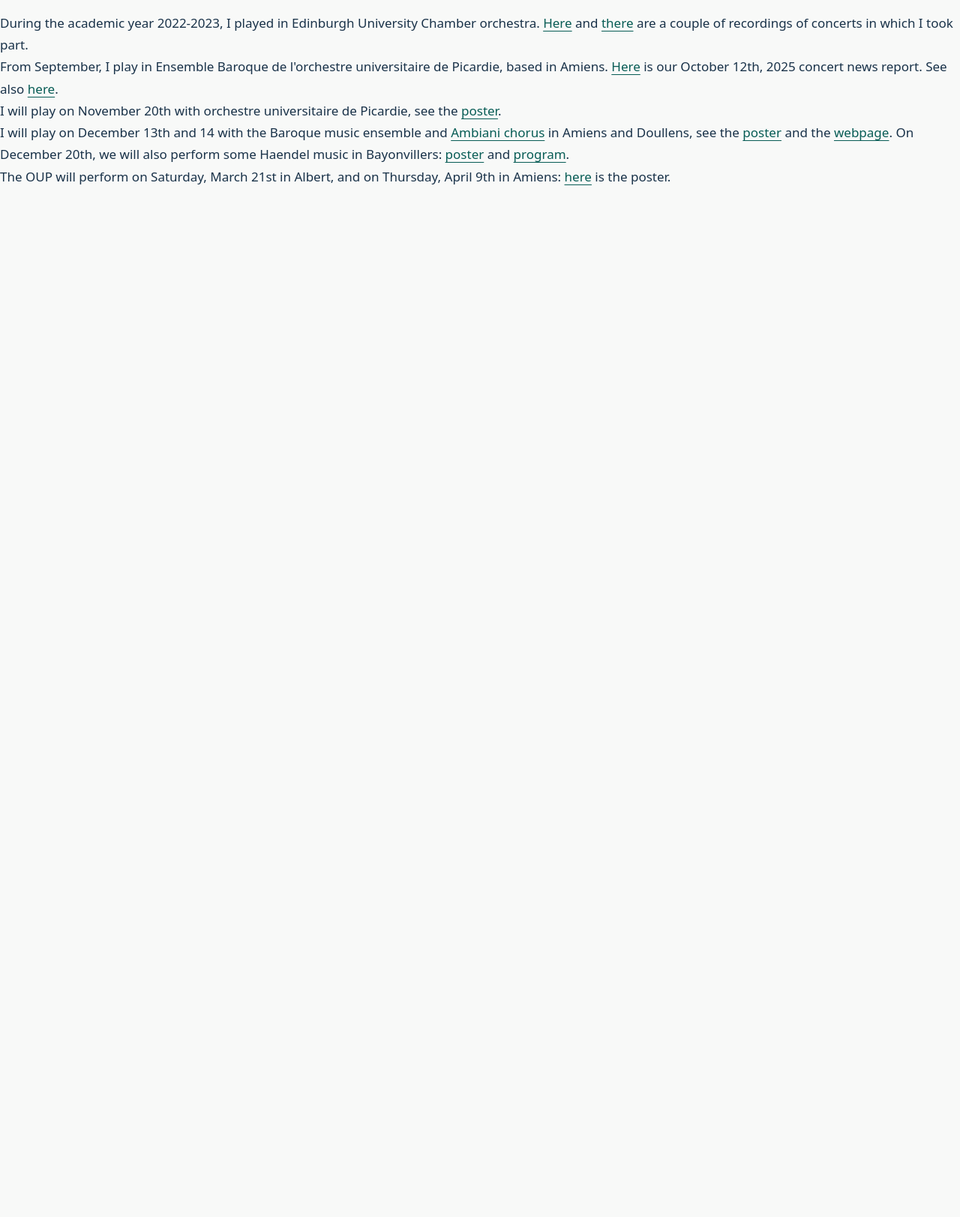
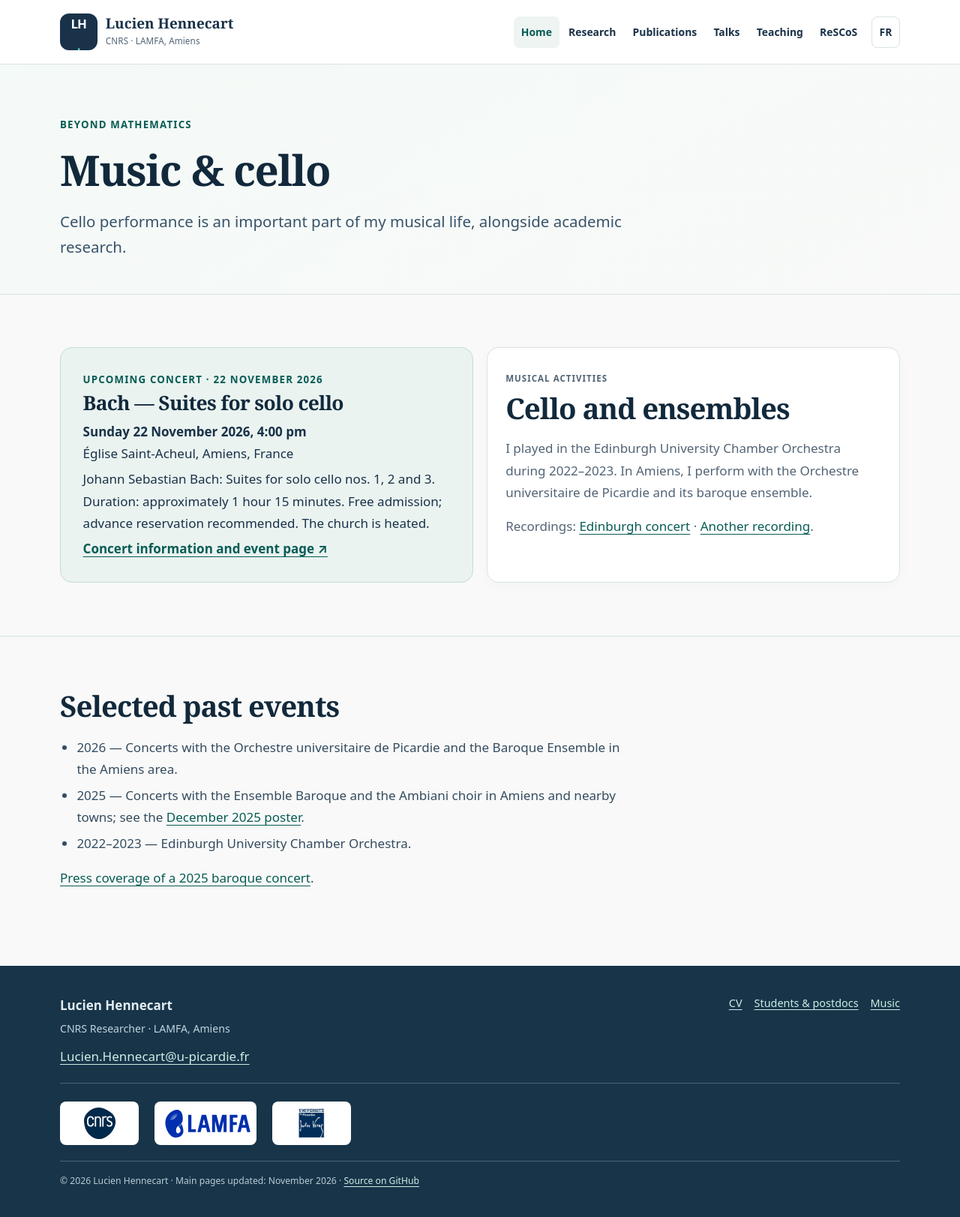
Before and after one commit to hennlu/hennlu.github.io, a Jekyll site: the page built from music.html, in a window 1280 px wide. Shown: the whole page at 75% size. Built offline with Jekyll 4.4.1, drawn with Linux system fonts in a browser that asks for light colours; before the commit the page ends 900 px from its top, so only the background shows below that.

Commit message:
Refresh bilingual CV and music pages, including November Bach recital

```diff
--- /dev/null
+++ b/cv.html
@@ -0,0 +1,29 @@
+---
+layout: default
+title: "Academic curriculum vitae"
+description: "Lucien Hennecart: academic appointments, education, research interests, grants, publications and scientific activities."
+lang: en
+nav: home
+alternate: /cv-fr.html
+---
+<section class="page-intro"><div class="container"><p class="eyebrow">Academic profile</p><h1>Curriculum vitae</h1><p class="lead">Lucien Hennecart · CNRS researcher · LAMFA, Université de Picardie Jules Verne, Amiens</p></div></section>
+<section class="section"><div class="container"><div class="prose"><p><strong>Contact:</strong> <a href="mailto:Lucien.Hennecart@u-picardie.fr">Lucien.Hennecart@u-picardie.fr</a> · LAMFA, 33 rue Saint-Leu, 80000 Amiens, France.</p>{% include profile-links.html %}
+<h2>Appointments</h2><ul class="timeline">
+<li><time>2024–present</time><div><strong>Chargé de recherche (CR), CNRS</strong><br>LAMFA, Université de Picardie Jules Verne, Amiens (since December 2024).</div></li>
+<li><time>2021–2024</time><div><strong>Postdoctoral researcher</strong><br>School of Mathematics, University of Edinburgh; research with Ben Davison.</div></li>
+<li><time>Jan–May 2024</time><div><strong>Uhlenbeck postdoctoral fellow</strong><br>Simons Laufer Mathematical Sciences Institute (SLMath), Berkeley.</div></li>
+</ul>
+<h2>Education</h2><ul class="timeline">
+<li><time>2018–2021</time><div><strong>PhD in mathematics</strong>, Université Paris-Saclay (Orsay), supervised by Olivier Schiffmann; defended 13 July 2021.</div></li>
+<li><time>2017–2018</time><div><strong>M2 Arithmétique, Analyse, Géométrie</strong>, Université Paris-Saclay.</div></li>
+<li><time>2017</time><div><strong>Agrégation de mathématiques</strong>, rank 5.</div></li>
+<li><time>2014–2018</time><div><strong>École normale supérieure de Rennes</strong>.</div></li>
+</ul>
+<h2>Research interests</h2><p>Geometric representation theory; cohomological Hall algebras; BPS Lie algebras and invariants; moduli stacks; Calabi–Yau categories; nonabelian Hodge theory; quiver representations.</p>
+<h2>Research funding</h2><p><strong>ANR JCJC ReSCoS</strong> (principal investigator), 2027–2031, funded by the Agence nationale de la recherche. <a href="/anr.html">Project information</a>.</p>
+<h2>Selected recent publications</h2><p><a href="/publications.html">Full bibliography with links to arXiv and journals</a>.</p></div>
+{% include paper-list.html limit=6 %}
+<div class="prose"><h2>Scientific organization</h2><p>Co-organizer of the GAT seminar at LAMFA (since 2025); of the GRAAL meetings between Amiens and Lille (since 2026); and of the Workshop on Geometric Representation Theory in Amiens (June–July 2026). Previously co-organized the EGRET seminar in Edinburgh and scientific events at SLMath and on the Isle of Skye.</p>
+<h2>Teaching</h2><p>Advanced course on perverse sheaves (M2 Mathématiques Fondamentales, Paris, spring 2027), together with earlier teaching in Edinburgh and Orsay. <a href="/teaching.html">Course history</a>.</p>
+<p class="note">This page is the up-to-date web version of the CV. A matching printable PDF is available via <a href="/cv2web.pdf">CV (PDF)</a>.</p>
+</div></div></section>
--- /dev/null
+++ b/music-fr.html
@@ -0,0 +1,19 @@
+---
+layout: default
+title: "Musique — violoncelle"
+description: "Activité musicale du violoncelliste Lucien Hennecart et récital Bach à Saint-Acheul le 22 novembre 2026."
+lang: fr
+nav: home
+alternate: /music.html
+---
+<section class="page-intro"><div class="container"><p class="eyebrow">En dehors des mathématiques</p><h1>Musique & violoncelle</h1><p class="lead">Le violoncelle occupe une place importante dans mes activités musicales, parallèlement à mon métier de chercheur.</p></div></section>
+
+<section class="section"><div class="container"><div class="grid">
+<div class="callout"><p class="eyebrow">Prochain concert · 22 novembre 2026</p><h2>Bach — Suites pour violoncelle seul</h2><p><strong>Dimanche 22 novembre 2026 à 16 h</strong><br>Église Saint-Acheul, Amiens</p><p>Jean-Sébastien Bach : Suites pour violoncelle seul n° 1, 2 et 3. Durée : environ 1 h 15. Entrée libre, réservation gratuite conseillée. Église chauffée.</p><p><a class="text-link" href="https://fb.me/e/6AJgXKEin">Informations et événement Facebook ↗</a></p></div>
+<div class="card"><p class="eyebrow">Activités musicales</p><h2>Violoncelle et ensembles</h2><p>J'ai joué dans l'Edinburgh University Chamber Orchestra en 2022–2023. À Amiens, je joue avec l'Orchestre universitaire de Picardie et son ensemble baroque.</p>
+<p>Enregistrements : <a href="https://www.youtube.com/watch?v=z1hY8L76jGM">Concert à Édimbourg</a> · <a href="https://www.youtube.com/watch?v=oS0JIwacdmM">Autre enregistrement</a>.</p></div>
+</div></div></section>
+<section class="section"><div class="container"><div class="prose"><h2>Quelques concerts passés</h2><ul>
+<li>2026 — Concerts avec l'Orchestre universitaire de Picardie et l'Ensemble Baroque dans l'agglomération amiénoise.</li>
+<li>2025 — Concerts avec l'Ensemble Baroque et le chœur Ambiani à Amiens et dans la région ; voir l'<a href="/bayonvillers_affiche_122025.pdf">affiche du concert de décembre 2025</a>.</li>
+<li>2022–2023 — Edinburgh University Chamber Orchestra.</li></ul><p><a href="https://www.courrier-picard.fr/id666855/article/2025-10-16/octobre-rose-baroque-et-musical">Article de presse sur un concert baroque de 2025</a>.</p></div></div></section>
--- a/music.html
+++ b/music.html
@@ -1,26 +1,19 @@
-<!DOCTYPE html>
-<html xmlns="http://www.w3.org/1999/xhtml" xml:lang="en" lang="en">
-  <head>
-    <style>
-      p.big {
-        line-height: 1.8;
-      }
-    </style>
-    <link rel="stylesheet" href="styles.css">
-    <meta content="text/html; charset=UTF-8" http-equiv="Content-Type">
-    <title>music.html</title>
-  </head>
-  <body>
-    <p class="big">
-    </p>
-    During the academic year 2022-2023, I played in Edinburgh University Chamber orchestra. <a href="https://www.youtube.com/watch?v=z1hY8L76jGM">Here</a> and <a href="https://www.youtube.com/watch?v=oS0JIwacdmM&list=RDoS0JIwacdmM&start_radio=1">there</a> are a couple of recordings of concerts in which I took part.
-    <br>
-    From September, I play in Ensemble Baroque de l'orchestre universitaire de Picardie, based in Amiens. <a href="https://www.courrier-picard.fr/id666855/article/2025-10-16/octobre-rose-baroque-et-musical">Here</a> is our October 12th, 2025 concert news report. See also <a href="octobre2025-courrier_picard.jpg">here</a>.
-    <br>
-    I will play on November 20th with orchestre universitaire de Picardie, see the <a href="20112025_oup.pdf">poster</a>.
-    <br>
-    I will play on December 13th and 14 with the Baroque music ensemble and <a href="https://ensemble-vocal-ambiani.fr/wp/">Ambiani chorus</a> in Amiens and Doullens, see the <a href="ambiani_122025.jpg">poster</a> and the <a href="https://ensemble-vocal-ambiani.fr/wp/202512-concert-charpentier-messe-de-minuit-pour-noel/">webpage</a>. On December 20th, we will also perform some Haendel music in Bayonvillers: <a href="bayonvillers_affiche_122025.pdf">poster</a> and <a href="bayonvillers_122025.pdf">program</a>.
-        <br>
-    The OUP will perform on Saturday, March 21st in Albert, and on Thursday, April 9th in Amiens: <a href="oup-mars-2026.pdf">here</a> is the poster.
-  </body>
-</html>
+---
+layout: default
+title: "Music — cello"
+description: "Cello activities, concerts and recordings of Lucien Hennecart, including Bach's suites for solo cello in Amiens."
+lang: en
+nav: home
+alternate: /music-fr.html
+---
+<section class="page-intro"><div class="container"><p class="eyebrow">Beyond mathematics</p><h1>Music & cello</h1><p class="lead">Cello performance is an important part of my musical life, alongside academic research.</p></div></section>
+
+<section class="section"><div class="container"><div class="grid">
+<div class="callout"><p class="eyebrow">Upcoming concert · 22 November 2026</p><h2>Bach — Suites for solo cello</h2><p><strong>Sunday 22 November 2026, 4:00 pm</strong><br>Église Saint-Acheul, Amiens, France</p><p>Johann Sebastian Bach: Suites for solo cello nos. 1, 2 and 3. Duration: approximately 1 hour 15 minutes. Free admission; advance reservation recommended. The church is heated.</p><p><a class="text-link" href="https://fb.me/e/6AJgXKEin">Concert information and event page ↗</a></p></div>
+<div class="card"><p class="eyebrow">Musical activities</p><h2>Cello and ensembles</h2><p>I played in the Edinburgh University Chamber Orchestra during 2022–2023. In Amiens, I perform with the Orchestre universitaire de Picardie and its baroque ensemble.</p>
+<p>Recordings: <a href="https://www.youtube.com/watch?v=z1hY8L76jGM">Edinburgh concert</a> · <a href="https://www.youtube.com/watch?v=oS0JIwacdmM">Another recording</a>.</p></div>
+</div></div></section>
+<section class="section"><div class="container"><div class="prose"><h2>Selected past events</h2><ul>
+<li>2026 — Concerts with the Orchestre universitaire de Picardie and the Baroque Ensemble in the Amiens area.</li>
+<li>2025 — Concerts with the Ensemble Baroque and the Ambiani choir in Amiens and nearby towns; see the <a href="/bayonvillers_affiche_122025.pdf">December 2025 poster</a>.</li>
+<li>2022–2023 — Edinburgh University Chamber Orchestra.</li></ul><p><a href="https://www.courrier-picard.fr/id666855/article/2025-10-16/octobre-rose-baroque-et-musical">Press coverage of a 2025 baroque concert</a>.</p></div></div></section>
```
Also changed, not shown: cv-fr.html (added, +28 -0 lines).
